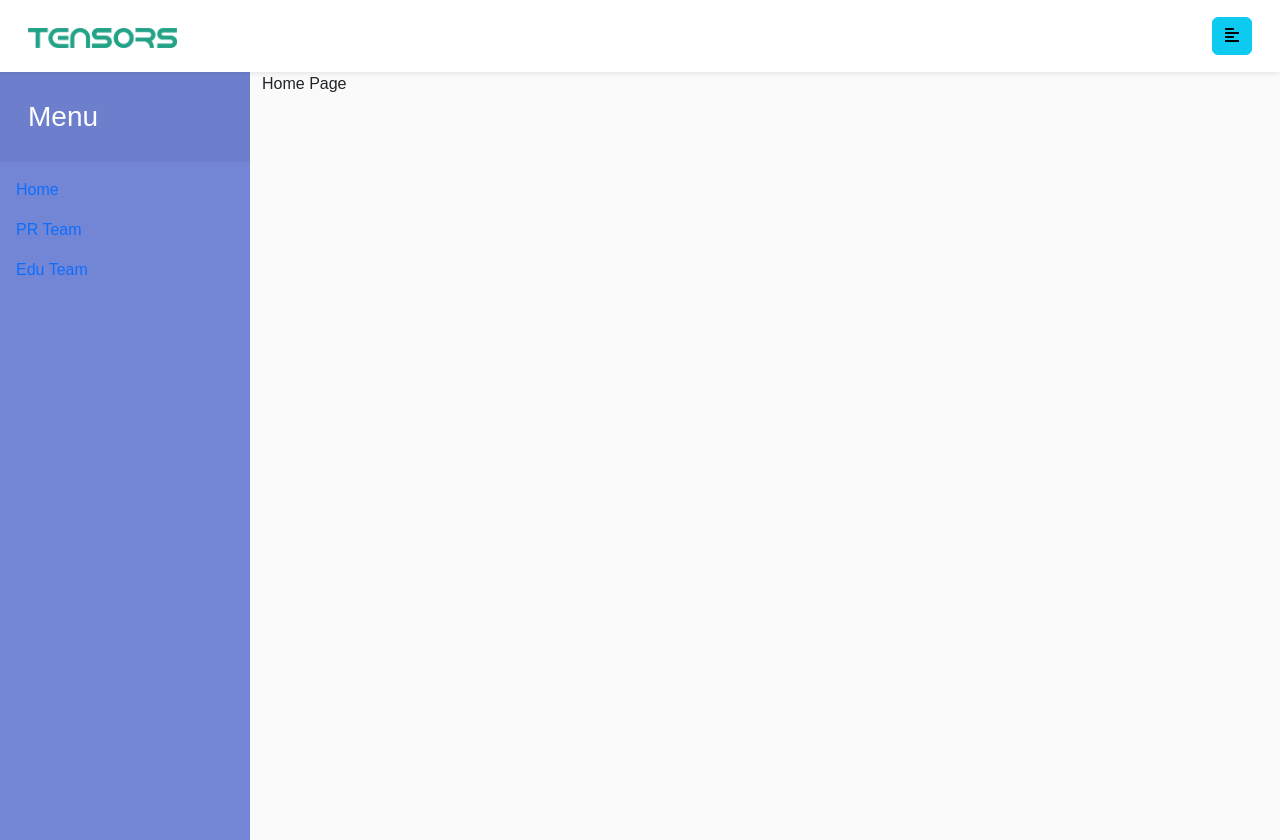
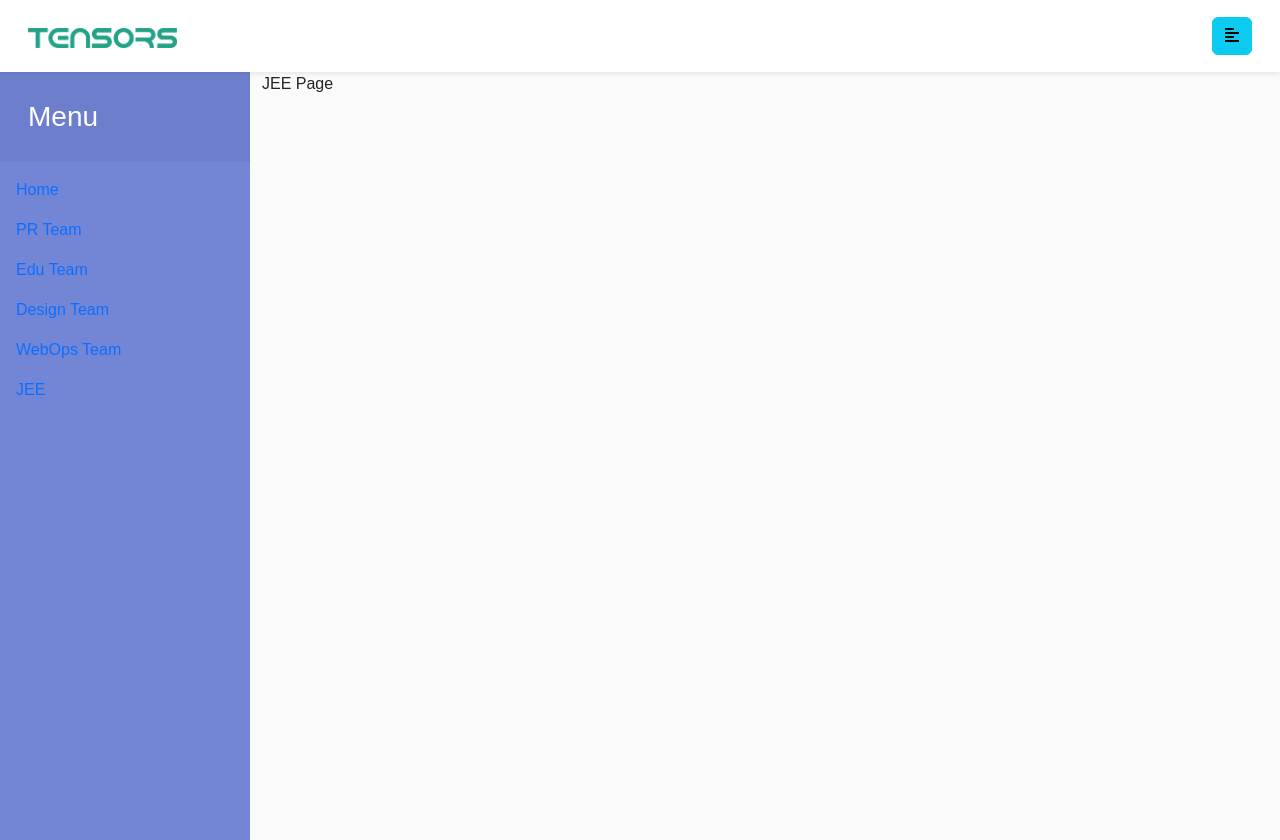
Before and after one commit to tensorsiitm/tensors_dashboard, a React (Create React App) app: page /jee in a window 1280 px wide. Before the commit this address led to /home. Built offline with nearby package versions, Linux system fonts and the light colour scheme.

Commit message:
some comments are added and new sections are added

```diff
--- a/src/components/sidebar/Sidebar.js
+++ b/src/components/sidebar/Sidebar.js
@@ -2,11 +2,13 @@ import React from "react";
 import { NavItem, NavLink, Nav } from "reactstrap";
 import classNames from "classnames";
 import { Link } from "react-router-dom";
-import "./Sidebar.css"
+import "./Sidebar.css";
 
-const Sidebar = ({ isOpen, toggle }) => (
+function Sidebar({ isOpen, toggle }) {
+  return (
     <div className={classNames("sidebar", { "is-open": isOpen })}>
       <div className="sidebar-header">
+        {/* Displays the 'X' mark for closing the sidebar in phone */}
         <span color="info" onClick={toggle} style={{ color: "#fff" }}>
           &times;
         </span>
@@ -29,9 +31,25 @@ const Sidebar = ({ isOpen, toggle }) => (
               Edu Team
             </NavLink>
           </NavItem>
+          <NavItem>
+            <NavLink tag={Link} to={"/design"}>
+              Design Team
+            </NavLink>
+          </NavItem>
+          <NavItem>
+            <NavLink tag={Link} to={"/webops"}>
+              WebOps Team
+            </NavLink>
+          </NavItem>
+          <NavItem>
+            <NavLink tag={Link} to={"/jee"}>
+              JEE
+            </NavLink>
+          </NavItem>
         </Nav>
       </div>
     </div>
   );
+}
 
 export default Sidebar;
--- a/src/pages/eduPage/EduPage.js
+++ b/src/pages/designTeam/DesignTeam.js
@@ -1,11 +1,11 @@
 import React from 'react'
 
-function EduPage() {
+function DesignTeam() {
     return (
         <div>
-            Edu Page
+            Design Team
         </div>
     )
 }
 
-export default EduPage
+export default DesignTeam
--- /dev/null
+++ b/src/pages/eduTeam/EduTeam.js
@@ -0,0 +1,11 @@
+import React from 'react'
+
+function EduTeam() {
+    return (
+        <div>
+            Edu Team
+        </div>
+    )
+}
+
+export default EduTeam
--- a/src/pages/prPage/PrPage.js
+++ b/src/pages/jeePage/JeePage.js
@@ -1,11 +1,11 @@
 import React from 'react'
 
-function PrPage() {
+function JeePage() {
     return (
         <div>
-            PR Page
+            JEE Page
         </div>
     )
 }
 
-export default PrPage
+export default JeePage
--- a/src/pages/mainLayout/MainLayout.js
+++ b/src/pages/mainLayout/MainLayout.js
@@ -1,28 +1,53 @@
-import React,{useState} from "react";
-import { BrowserRouter, Switch, Route, Redirect } from "react-router-dom";
-import { Container, Row, Col } from "reactstrap";
+import React, { Component } from "react";
+import { Switch, Route, Redirect } from "react-router-dom";
+import { Container } from "reactstrap";
 
 import Sidebar from "../../components/sidebar/Sidebar";
 import Topbar from "../../components/topbar/Topbar";
-import EduPage from "../eduPage/EduPage";
+import DesignTeam from "../designTeam/DesignTeam";
+import EduTeam from "../eduTeam/EduTeam";
 import HomePage from "../homePage/HomePage";
-import PrPage from "../prPage/PrPage";
+import JeePage from "../jeePage/JeePage";
+import PrTeam from "../prTeam/PrTeam";
+import WebOpsTeam from "../webOpsTeam/WebOpsTeam";
+import "./MainLayout.css";
 
-import "./MainLayout.css"
+/*This forms the basic layout of the webapp where the sidebar
+ and navbar is inserted and routes for other pages are defined*/
+class MainLayout extends Component {
+  constructor(props) {
+    super(props);
 
-function MainLayout() {
-      const [sidebarIsOpen, setSidebarOpen] = useState(true);
-      const toggleSidebar = () => setSidebarOpen(!sidebarIsOpen);
+    this.state = {
+      sidebarIsOpen: true,
+    };
+  }
+
+ // function to display or remove sidebar from the screen
+  toggleSidebar = () => {
+    this.setState({ sidebarIsOpen: !this.state.sidebarIsOpen });
+  };
+
+  render() {
     return (
       <>
-      <Topbar toggleSidebar={toggleSidebar} />
+        <Topbar toggleSidebar={this.toggleSidebar} />
         <div className="wrapper">
-            <Sidebar toggle={toggleSidebar} isOpen={sidebarIsOpen} />
-            <Container fluid className={`content ${sidebarIsOpen ? "is-open" : ""}`}>
+          <Sidebar
+            toggle={this.toggleSidebar}
+            isOpen={this.state.sidebarIsOpen}
+          />
+          <Container
+            fluid
+            className={`content ${this.state.sidebarIsOpen ? "is-open" : ""}`}
+          >
             <Switch>
               <Route exact path="/home" component={() => <HomePage />} />
-                <Route exact path="/pr" component={() => <PrPage />} />
-                <Route exact path="/edu" component={() => <EduPage />} />
+              <Route exact path="/pr" component={() => <PrTeam />} />
+              <Route exact path="/edu" component={() => <EduTeam />} />
+              <Route exact path="/design" component={() => <DesignTeam />} />
+              <Route exact path="/webops" component={() => <WebOpsTeam />} />
+              <Route exact path="/jee" component={() => <JeePage />} />
               <Redirect to="/home" />
             </Switch>
           </Container>
@@ -30,5 +55,6 @@ function MainLayout() {
       </>
     );
   }
+}
 
 export default MainLayout;
--- /dev/null
+++ b/src/pages/prTeam/PrTeam.js
@@ -0,0 +1,11 @@
+import React from 'react'
+
+function PrTeam() {
+    return (
+        <div>
+            PR Team
+        </div>
+    )
+}
+
+export default PrTeam
--- /dev/null
+++ b/src/pages/webOpsTeam/WebOpsTeam.js
@@ -0,0 +1,11 @@
+import React from 'react'
+
+function WebOpsTeam() {
+    return (
+        <div>
+            Web Ops Team
+        </div>
+    )
+}
+
+export default WebOpsTeam
```
Also changed, not shown: src/components/topbar/Topbar.js (+10 -11 lines). Lines whose indentation alone changed are shown as unchanged.
